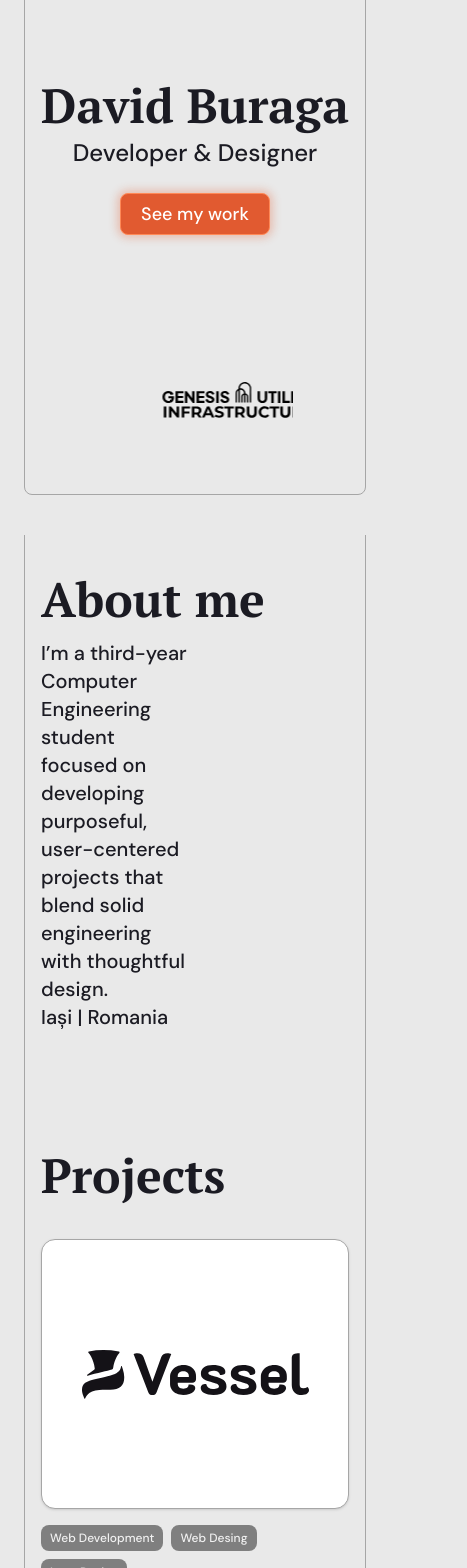
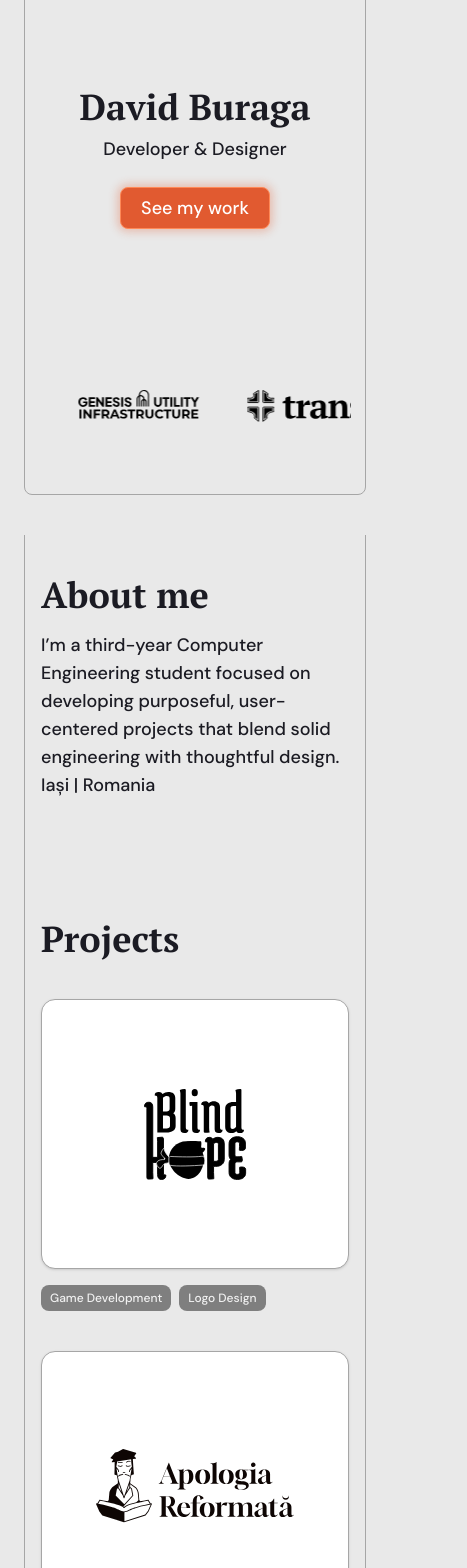
Before and after one commit to dawidy10/Portfolio-2025, a Next.js app: page / in a window 390 px wide. Shown: the part 220-1788 px from the top of the page, 467 px wide, since content can reach past the window. Built offline with nearby package versions, Linux system fonts and the light colour scheme.

Commit message:
Projects update and responsive design changes

```diff
--- a/app/page.jsx
+++ b/app/page.jsx
@@ -16,26 +16,26 @@ export default function Home() {
 		<>
 			<HeroSection />
 			<div className={`w-full border-l-1 border-r-1 mt-10 px-4 md:px-14 py-10 ${dmSans.className}`}>
-				<h1 className={`text-5xl ${ptSerif.className}`}>About me</h1>
+				<h1 className={`text-4xl md:text-5xl ${ptSerif.className}`}>About me</h1>
 
-				<p className="mt-4 text-xl w-1/2">
+				<p className="mt-4 text-lg md:text-xl md:w-1/2">
 					I’m a third-year Computer Engineering student focused on developing purposeful, user-centered
 					projects that blend solid engineering with thoughtful design.
 				</p>
-				<p className="text-xl">Iași | Romania</p>
-				<h1 className={`text-5xl mt-30 ${ptSerif.className}`}>Projects</h1>
+				<p className="text-lg md:text-xl">Iași | Romania</p>
+				<h1 className={`text-4xl md:text-5xl mt-30 ${ptSerif.className}`}>Projects</h1>
 				<div className="flex flex-col lg:flex-row w-full justify-between gap-10 lg:gap-4 mt-10">
-					<ProjectCard image="/VesselLogoBlack.svg" tags={["Web Development", "Web Desing", "Logo Design"]} />
+					<ProjectCard
+						image="/BlindHopeLogoBlack.svg"
+						tags={["Game Development", "Logo Design"]}
+						link="blind-hope"
+					/>
 					<ProjectCard
 						image="/ApologiaLogoBlack.svg"
 						tags={["Branding", "Logo Design"]}
 						link="apologia-reformata"
 					/>
-					<ProjectCard
-						image="/BlindHopeLogoBlack.svg"
-						tags={["Game Development", "Logo Design"]}
-						link="blind-hope"
-					/>
+					<ProjectCard image="/SharkLogoBlack.svg" tags={["Logo Design", "Branding"]} link="shark" />
 				</div>
 				<div className="w-full text-center mt-20">
 					<CallToAction text="More Projects >" link="/projects" />
@@ -68,7 +68,7 @@ export default function Home() {
 					<ToolsAndTech />
 				</div>
 				{/* </div> */}
-				<h1 className={`text-5xl mt-50 ${ptSerif.className}`}>Recommendations</h1>
+				<h1 className={`text-4xl md:text-5xl mt-50 ${ptSerif.className}`}>Recommendations</h1>
 				<div className="grid gird-cols-1 lg:grid-cols-2 gap-x-8 gap-y-14 w-full mt-20">
 					<Testimonial
 						image="/clients/apologia.jpg"
@@ -89,21 +89,21 @@ export default function Home() {
 						textRO="Munca lui David a fost de un real folos pentru mine și afacerea mea. Cu ajutorul site-ului creat de el, prospectii mei au ocazia sa ma cunoasca in doar cateva minute si chiar sa ma contacteze in vederea colaborării. Totul este făcut pe gustul meu, dar si actual, ceea ce imi creează o imagine de profesionist în fața celor interesați de activitatea pe care o desfășor. Recomand cu încredere serviciile lui dacă doriți să arătați cât mai bine în online și să ajungeți la clienți de lux!"
 					/>
 					<Testimonial
-						image="/clients/anto.jpg"
-						name="Antonela Sticea"
-						textEN="David’s work has been truly valuable for me and my business. Thanks to the website he created, my prospects can get to know me in just a few minutes and even reach out to collaborate. Everything is tailored to my taste, yet modern and up to date, which helps me present a professional image to those interested in what I do. I wholeheartedly recommend his services if you want to stand out online and reach high-end clients!"
-						textRO="Munca lui David a fost de un real folos pentru mine și afacerea mea. Cu ajutorul site-ului creat de el, prospectii mei au ocazia sa ma cunoasca in doar cateva minute si chiar sa ma contacteze in vederea colaborării. Totul este făcut pe gustul meu, dar si actual, ceea ce imi creează o imagine de profesionist în fața celor interesați de activitatea pe care o desfășor. Recomand cu încredere serviciile lui dacă doriți să arătați cât mai bine în online și să ajungeți la clienți de lux!"
+						image="/clients/startpoint.png"
+						name="Startpoint Lighthouse"
+						textEN="I collaborated with David to create my company’s logo, and it was an excellent experience. Although I wasn’t sure what I wanted at first, David asked the right questions to understand my brand. His ability to grasp my vision and turn it into a creative and meaningful design was truly impressive. Throughout the entire process, he was extremely professional, detail-oriented, and open to feedback. The final design is modern and perfectly captures the essence of my company. I’ve already received many compliments on the logo, which speaks to the quality of his work. I highly recommend him to anyone looking for top-quality design services!"
+						textRO="Am colaborat cu David pentru crearea logo-ului companiei mele și a fost o experiență excelentă. Deși la început nu eram sigură ce îmi doream, David a pus întrebări potrivite pentru a înțelege brandul meu. Abilitatea lui de a înțelege viziunea mea și de a o transforma într-un design creativ și semnificativ a fost cu adevărat impresionantă. Pe tot parcursul procesului a fost extrem de profesionist, atent la detalii și deschis la feedback. Designul final este modern și surprinde perfect esența companiei mele. Am primit deja multe complimente pentru logo-ul creat, ceea ce confirmă calitatea muncii lui. Îl recomand oricui caută servicii de design de înaltă calitate!"
 					/>
 
-					<div className="flex items-center gap-8 md:gap-4">
+					{/* <div className="flex items-center gap-8 md:gap-4">
 						<p className="text-lg">Need help with a project?</p>
 						<CallToAction text="Let's talk >" link="https://calendly.com/davidburaga10/discutie-1-la-1" />
-					</div>
+					</div> */}
 				</div>
-				<h1 className="text-5xl mt-20">Connect with me</h1>
+				<h1 className={`text-4xl md:text-5xl mt-20 ${ptSerif.className}`}>Connect with me</h1>
 				<div className="flex flex-wrap mt-10 gap-6">
 					<ShowEmail />
-					<CallToAction text="Book a call >" link="https://calendly.com/davidburaga10/discutie-1-la-1" />
+					{/* <CallToAction text="Book a call >" link="https://calendly.com/davidburaga10/discutie-1-la-1" /> */}
 					<Link href="https://www.linkedin.com/in/david-buraga-aba007365/">
 						<Avatar className="rounded-none">
 							<AvatarImage src="/Tools/linkedin.svg" />
--- a/app/projects/apologia-reformata/page.jsx
+++ b/app/projects/apologia-reformata/page.jsx
@@ -68,13 +68,13 @@ export default function Project() {
 				textEN="Recently, we updated our logo and the overall look of our YouTube interface. Everything now looks much more professional from a graphic design perspective. I have everything I need in terms of visuals for showcasing the books, hoodies, printed mugs, and platform-specific logos. We also received help redesigning the logo for the 'Povești cu Cristina' channel. Thank you for the excellent collaboration!"
 				textRO="Recent am schimbat logo-ul și aspectul general al interfeței pe YouTube. Pare totul mai profesionist din punct de vedere grafic. Am tot ce îmi trebuie din punct de vedere grafic pentru o masă de prezentare a cărților, hanorace, căni printate, logo-uri pentru toate platformele. De asemenea am primit ajutor în refacerea logoului pentru canalul 'Povești cu Cristina'. Mulțumim pentru colaborarea excelentă!"
 			/>
-			<div className="mt-10 w-full">
+			{/* <div className="mt-10 w-full">
 				<h1 className="text-4xl lg:text-5xl">Need help with a project?</h1>
 				<div className="flex flex-wrap mt-10 gap-6">
 					<ShowEmail />
 					<CallToAction text="Book a call >" link="https://calendly.com/davidburaga10/discutie-1-la-1" />
 				</div>
-			</div>
+			</div> */}
 			<p className="mt-30 text-center font-bold">davidburaga 2025</p>
 		</div>
 	);
--- a/app/projects/blind-hope/page.jsx
+++ b/app/projects/blind-hope/page.jsx
@@ -70,13 +70,13 @@ export default function Project() {
 				GitHub.
 			</p>
 			<img src="/BlindHope/uml.png" alt="" />
-			<div className="mt-10 w-full">
+			{/* <div className="mt-10 w-full">
 				<h1 className="text-4xl lg:text-5xl">Need help with a project?</h1>
 				<div className="flex flex-wrap mt-10 gap-6">
 					<ShowEmail />
 					<CallToAction text="Book a call >" link="https://calendly.com/davidburaga10/discutie-1-la-1" />
 				</div>
-			</div>
+			</div> */}
 			<p className="mt-30 text-center font-bold">davidburaga 2025</p>
 		</div>
 	);
--- /dev/null
+++ b/app/projects/iancu/page.jsx
@@ -0,0 +1,8 @@
+export default function Project() {
+	return (
+		<div className="flex flex-col gap-8 items-center mt-14 md:px-10">
+			<p>Comming soon...</p>
+			<p className="mt-30 text-center font-bold">davidburaga 2025</p>
+		</div>
+	);
+}
--- a/app/projects/page.jsx
+++ b/app/projects/page.jsx
@@ -4,18 +4,25 @@ export default function Projects() {
 		<>
 			<h1 className="text-5xl mt-20">Personal & Client Work</h1>
 			<div className="grid gird-cols-1 lg:grid-cols-3 gap-x-8 gap-y-14 w-full mt-20">
-				<ProjectCard image="/VesselLogoBlack.svg" tags={["Web Development", "Web Desing", "Logo Design"]} />
-				<ProjectCard image="/BlindHopeLogoBlack.svg" tags={["Web Desing", "Logo Design", "Branding"]} />
+				<ProjectCard
+					image="/BlindHopeLogoBlack.svg"
+					tags={["Game Development", "Logo Design"]}
+					link="blind-hope"
+				/>
 				<ProjectCard
 					image="/ApologiaLogoBlack.svg"
-					tags={["Web Desing", "Logo Design", "Branding"]}
+					tags={["Branding", "Logo Design"]}
 					link="apologia-reformata"
 				/>
+				<ProjectCard image="/SharkLogoBlack.svg" tags={["Logo Design", "Branding"]} link="shark" />
+
 				<ProjectCard
-					image="/IancuLogoBlack.svg"
-					tags={["Web Desing", "Logo Design", "Branding"]}
-					link="blind-hope"
+					image="/transformatLogoBlack.svg"
+					tags={["Logo Design", "Branding", "Clothing Design"]}
+					link="transformat"
 				/>
+
+				<ProjectCard image="/IancuLogoBlack.svg" tags={["Logo Design", "Branding"]} link="iancu" />
 			</div>
 			<p className="mt-30 text-center font-bold">davidburaga 2025</p>
 		</>
--- /dev/null
+++ b/app/projects/shark/page.jsx
@@ -0,0 +1,8 @@
+export default function Project() {
+	return (
+		<div className="flex flex-col gap-8 items-center mt-14 md:px-10">
+			<p>Comming soon...</p>
+			<p className="mt-30 text-center font-bold">davidburaga 2025</p>
+		</div>
+	);
+}
--- /dev/null
+++ b/app/projects/transformat/page.jsx
@@ -0,0 +1,8 @@
+export default function Project() {
+	return (
+		<div className="flex flex-col gap-8 items-center mt-14 md:px-10">
+			<p>Comming soon...</p>
+			<p className="mt-30 text-center font-bold">davidburaga 2025</p>
+		</div>
+	);
+}
--- a/components/HeroSection.jsx
+++ b/components/HeroSection.jsx
@@ -51,8 +51,8 @@ export default function HeroSection() {
 				</div>
 			</div> */}
 			<div className="flex flex-col gap-2 md:gap-1 items-center h-full justify-center">
-				<h1 className={`text-5xl ${ptSerif.className}`}>David Buraga</h1>
-				<p className={`text-2xl ${dmSans.className}`}>Developer & Designer</p>
+				<h1 className={`text-4xl md:text-5xl ${ptSerif.className}`}>David Buraga</h1>
+				<p className={`text-lg md:text-2xl ${dmSans.className}`}>Developer & Designer</p>
 				{/* <div className="flex gap-1">
 					<MapPin fill="black" size={20} />
 					<p className="text-xl">Iași, Romania</p>
--- a/components/LogoCarousel.jsx
+++ b/components/LogoCarousel.jsx
@@ -3,11 +3,11 @@
 export function LogoCarousel({ logos }) {
 	return (
 		<div className="w-full flex justify-center absolute z-10 bottom-10">
-			<div className="overflow-hidden w-[50vw] mt-30 py-8">
+			<div className="overflow-hidden w-[80vw] md:w-[50vw] mt-30 py-8">
 				<div className="flex animate-marquee">
 					{logos.concat(logos).map((logo, idx) => (
-						<div key={idx} className="mx-10">
-							<img src={logo.src} alt={`Logo ${idx}`} className="h-10 w-auto object-contain" />
+						<div key={idx} className="mx-6 md:mx-10">
+							<img src={logo.src} alt={`Logo ${idx}`} className="h-8 md:h-10 w-auto object-contain" />
 						</div>
 					))}
 				</div>
--- a/components/Testimonial.jsx
+++ b/components/Testimonial.jsx
@@ -13,7 +13,7 @@ export default function Testimonial({ image, name, textEN, textRO }) {
 	return (
 		<Card className="w-full">
 			<CardHeader className="flex items-center gap-4">
-				<Avatar className="w-10 h-10">
+				<Avatar className="w-12 h-12">
 					<AvatarImage src={image} />
 					<AvatarFallback>{name[0]}</AvatarFallback>
 				</Avatar>
@@ -28,10 +28,10 @@ export default function Testimonial({ image, name, textEN, textRO }) {
 						<TabsTrigger value="romanian">RO</TabsTrigger>
 					</TabsList>
 					<TabsContent value="english">
-						<p>{textEN}</p>
+						<p className="text-lg mt-4">{textEN}</p>
 					</TabsContent>
 					<TabsContent value="romanian">
-						<p>{textRO}</p>
+						<p className="text-lg mt-4">{textRO}</p>
 					</TabsContent>
 				</Tabs>
 			</CardContent>
--- a/components/ToolsAndTech.jsx
+++ b/components/ToolsAndTech.jsx
@@ -2,8 +2,8 @@ import { Avatar, AvatarFallback, AvatarImage } from "@/components/ui/avatar";
 import { ptSerif } from "@/app/layout";
 export default function ToolsAndTech() {
 	return (
-		<div className="w-[55vw] mt-50 text-center">
-			<h1 className={`text-5xl ${ptSerif.className}`}>Tools & Technologies</h1>
+		<div className="md:w-[55vw] mt-50 md:text-center">
+			<h1 className={`text-4xl md:text-5xl ${ptSerif.className}`}>Tools & Technologies</h1>
 			<div className="w-full flex flex-wrap gap-4 lg:gap-8 mt-14 justify-center">
 				<Avatar className="h-10 w-10">
 					<AvatarImage src="/Tools/cpp.svg" />
@@ -49,7 +49,7 @@ export default function ToolsAndTech() {
 				</span>
 				<span className="text-accent">NextJS - TailwindCSS - Supabase.</span>
 			</p> */}
-			<p className="text-xl mt-14">
+			<p className="text-lg md:text-xl mt-14">
 				Through coursework and academic projects, I have developed a solid foundation in programming and
 				software development using <b>C, C++, Java, Python, SQL, Verilog</b>. On the web development side, I’ve
 				worked on projects built with <b>React and Next.js</b>, using <b>Supabase</b> for backend services and{" "}
```
Also changed, not shown: public/Clients/startpoint.png (added).
